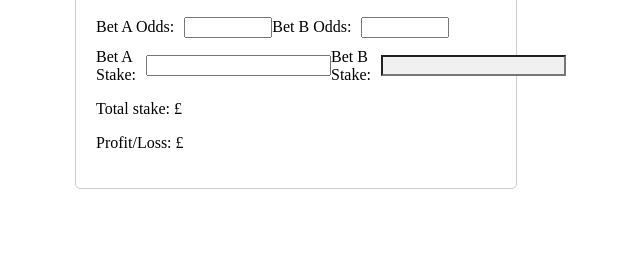
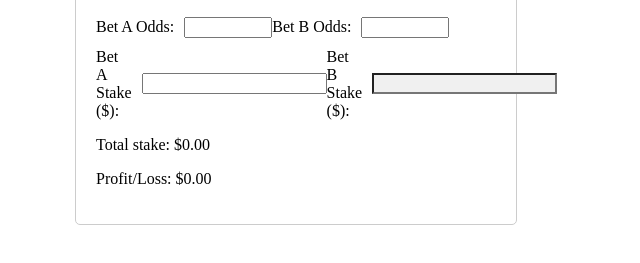
Before and after one commit to bfreshuk/profithero, a plain HTML site: page index.html in a window 1280 px wide. Shown: the part 79-342 px from the top of the page, without its empty margins (344-984 px from the left). Drawn offline with Linux system fonts and the light colour scheme.

Commit message:
Update index.html

```diff
--- a/index.html
+++ b/index.html
@@ -16,17 +16,16 @@
             <input type="number" id="odds-b" class="odds-input" oninput="calculateStakes()">
         </div>
         <div class="input-row">
-            <label for="stake-a">Bet A Stake:</label>
+            <label for="stake-a">Bet A Stake ($):</label>
             <input type="number" id="stake-a" oninput="calculateStakes()">
-            <label for="stake-b">Bet B Stake:</label>
+            <label for="stake-b">Bet B Stake ($):</label>
             <input type="number" id="stake-b" readonly>
         </div>
         <div id="results">
-            <p>Total stake: £<span id="total-stake"></span></p>
-            <p>Profit/Loss: £<span id="profit-loss"></span></p>
+            <p>Total stake: $<span id="total-stake">0.00</span></p>
+            <p>Profit/Loss: $<span id="profit-loss">0.00</span></p>
         </div>
     </div>
-
     <script src="script.js"></script>
 </body>
 </html>
```
